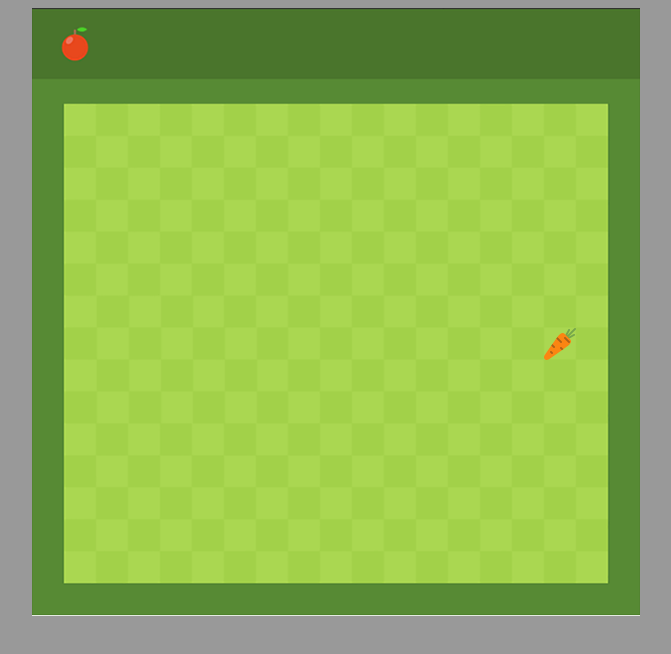
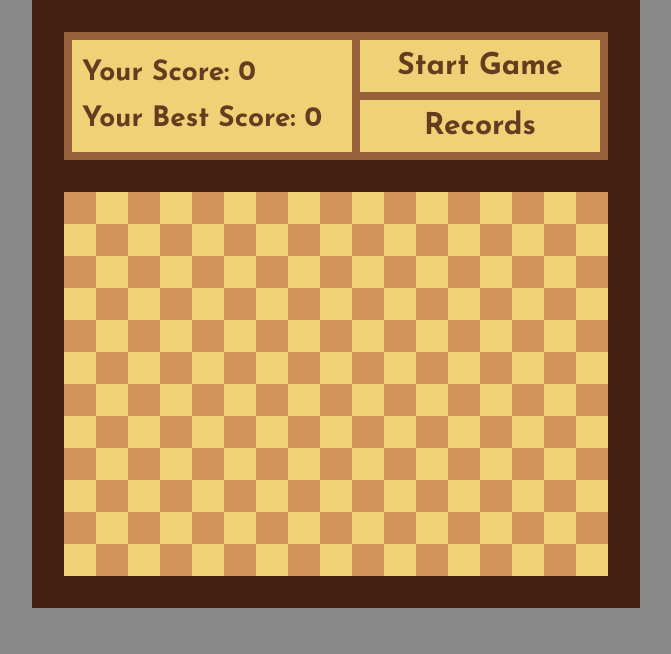
Before and after one commit to troyanskii-vladimir/snake-game, a plain HTML site: page index.html in a window 1280 px wide. Shown: the whole page, without its empty margins (304-975 px from the left). Drawn offline with Linux system fonts and the light colour scheme.

Commit message:
добавляет новый дизайн и функции

```diff
--- a/index.html
+++ b/index.html
@@ -4,10 +4,28 @@
     <meta charset="UTF-8">
     <meta name="viewport" content="width=device-width, initial-scale=1.0">
     <link rel="stylesheet" href="style.css">
-    <title>Document</title>
+    <title>Snake Game</title>
+    <link rel="preconnect" href="https://fonts.googleapis.com">
+    <link rel="preconnect" href="https://fonts.gstatic.com" crossorigin>
+    <link href="https://fonts.googleapis.com/css2?family=Josefin+Sans:wght@400;700&family=Lobster&display=swap" rel="stylesheet">
 </head>
 <body>
+
+
+    <div class="btn__container">
+        <div class="score">
+            <p class="score__current">Your Score: <span class="score_points">0</span></p>
+            <p class="score__best">Your Best Score: <span class="score_points_best">0</span></p>
+        </div>
+        <button class="btn start-game-btn">Start Game</button>
+        <button class="btn records-btn">Records</button>
+    </div>
+
+    <canvas id="game-background" width="608" height="608"></canvas>
     <canvas id="game-field" width="608" height="608"></canvas>
+
+
+
     <script src="main.js"></script>
 </body>
 </html>
--- a/main.js
+++ b/main.js
@@ -1,8 +1,5 @@
 const canvas = document.getElementById('game-field');
 const ctx = canvas.getContext('2d');
-
-const bgImage = new Image();
-bgImage.src = 'img/bg.png';
 
 const foodImage = new Image();
 foodImage.src = 'img/carrot.png';
@@ -19,7 +16,7 @@ const DIRECTIONS = {
 
 let foodCoord = {
   x: (Math.floor(Math.random() * 17) + 1) * BOX,
-  y: (Math.floor(Math.random() * 15) + 3) * BOX,
+  y: (Math.floor(Math.random() * 12) + 6) * BOX,
 }
 
 let snakeCoord = [
@@ -51,12 +48,14 @@ window.addEventListener('keydown', (evt) => {
 
 
 function draw() {
-  ctx.drawImage(bgImage, 0, 0);
+  ctx.clearRect(0, 0, 608, 608)
   ctx.drawImage(foodImage, foodCoord.x, foodCoord.y);
 
 
   for (let i = 0; i < snakeCoord.length; i++) {
     ctx.fillStyle = 'green';
+    ctx.shadowColor = "#80FF00";
+    ctx.shadowBlur = 5;
     ctx.fillRect(snakeCoord[i].x, snakeCoord[i].y, BOX, BOX);
   }
 
@@ -121,16 +120,91 @@ function draw() {
 }
 
 
+let game = null
+
+function startGame() {
+  game = setInterval(draw , 100);
+}
+
+function endGame() {
+  clearInterval(game);
+  game = null;
+}
+
+
 function refreshFoodCoord() {
   foodCoord.x = (Math.floor(Math.random() * 17) + 1) * BOX;
-  foodCoord.y = (Math.floor(Math.random() * 15) + 3) * BOX;
+  foodCoord.y = (Math.floor(Math.random() * 12) + 6) * BOX;
   return;
 }
 
-let game = setInterval(draw , 100);
 
 window.addEventListener('keydown', (evt) => {
   if (evt.key === ' ') {
-    clearInterval(game);
+    endGame();
   }
 })
+
+
+
+const canvasBg = document.getElementById('game-background');
+const ctxBg = canvasBg.getContext('2d');
+
+function drawBg () {
+
+
+  for (let i = 0; i < 19; i++) {
+    ctxBg.fillStyle = '#431f10';
+    ctxBg.fillRect(BOX * i, 0, BOX, BOX);
+    ctxBg.fillRect(BOX * i, BOX * 5, BOX, BOX);
+    ctxBg.fillRect(0, BOX * i, BOX, BOX);
+    ctxBg.fillRect(BOX * i, BOX * 18, BOX, BOX);
+    ctxBg.fillRect(BOX * 18, BOX * i, BOX, BOX);
+  }
+
+  for (let i = 1; i < 18; i++) {
+    for (let j = 1; j < 18; j++) {
+
+
+      if (j < 5) {
+        ctxBg.fillStyle = '#f1d177';
+        ctxBg.fillRect(BOX * i, BOX * j, BOX, BOX);
+      }
+
+      if (j < 6) {
+        continue;
+      }
+
+      if (i % 2 === 0) {
+        if (j % 2 === 0) {
+          ctxBg.fillStyle = '#f1d177';
+        } else {
+          ctxBg.fillStyle = '#d09458';
+        }
+        ctxBg.fillRect(BOX * i, BOX * j, BOX, BOX);
+      } else {
+        if (j % 2 === 0) {
+          ctxBg.fillStyle = '#d09458';
+        } else {
+          ctxBg.fillStyle = '#f1d177';
+        }
+        ctxBg.fillRect(BOX * i, BOX * j, BOX, BOX);
+      }
+    }
+  }
+
+  ctxBg.fillStyle = '#431f10';
+  ctxBg.font = "48px solid";
+  ctxBg.fillText("0", BOX * 2, BOX * 2);
+
+
+}
+
+drawBg();
+
+
+const startGameBtn = document.querySelector('.start-game-btn');
+
+startGameBtn.addEventListener('click', (evt) => {
+  startGame();
+})
--- a/style.css
+++ b/style.css
@@ -1,8 +1,112 @@
+.color1 {color: #431f10;}
+.color2 {color: #663c21;}
+.color3 {color: #96603a;}
+.color4 {color: #d09458;}
+.color5 {color: #f1d177;}
+
+/* font-family: 'Josefin Sans', sans-serif;
+font-family: 'Lobster', cursive; */
+* {
+    box-sizing: border-box;
+}
+
 body {
-    background-color: #999;
-    display: flex;
+    background-color: #888;
+    position: relative;
+    margin: auto;
+    width: 608px;
+    height: 608px;
+    overflow: hidden;
 }
 
 #game-field {
-    margin: auto;
+    position: absolute;
+    left: 0;
+    top: 0;
+    z-index: 5;
 }
+
+#game-background {
+    position: absolute;
+    left: 0;
+    top: 0;
+}
+
+.btn__container {
+    position: absolute;
+    left: 32px;
+    top: 32px;
+    z-index: 100;
+    width: 544px;
+    height: 128px;
+}
+
+.score {
+    display: block;
+    position: absolute;
+    left: 0;
+    top: 0;
+    background-color: #f1d177;
+    height: 128px;
+    width: 296px;
+    margin: 0;
+    padding: 10px 0;
+    border: 8px solid #96603a;
+    color: #663c21;
+    transition: all 0.2s ease-in-out;
+
+    font-family: 'Josefin Sans', sans-serif;
+    font-weight: 700;
+    font-size: 28px;
+
+    display: flex;
+    flex-direction: column;
+    align-items: flex-start;
+    justify-content: space-around;
+}
+
+.score__current,
+.score__best {
+    margin: 0;
+    padding: 0;
+    padding-left: 10px;
+}
+
+
+.btn {
+    display: block;
+    position: absolute;
+    right: 0;
+    background-color: #f1d177;
+    height: 64px;
+    width: 256px;
+    margin: 0;
+    padding: 0;
+    border: 8px solid #96603a;
+    color: #663c21;
+    transition: all 0.2s ease-in-out;
+
+    font-family: 'Josefin Sans', sans-serif;
+    font-weight: 700;
+    font-size: 30px;
+}
+
+
+.btn:hover {
+    cursor: pointer;
+    transition: all 0.2s ease-in-out;
+    box-shadow: 0px 0px 30px 5px #f1d177;
+    font-size: 33px;
+    color: #96603a;
+    border: 4px solid #96603a;
+}
+
+.start-game-btn {
+    top: 0;
+    border-bottom: 4px solid #96603a;
+}
+
+.records-btn {
+    top: 64px;
+    border-top: 4px solid #96603a;
+}
```
